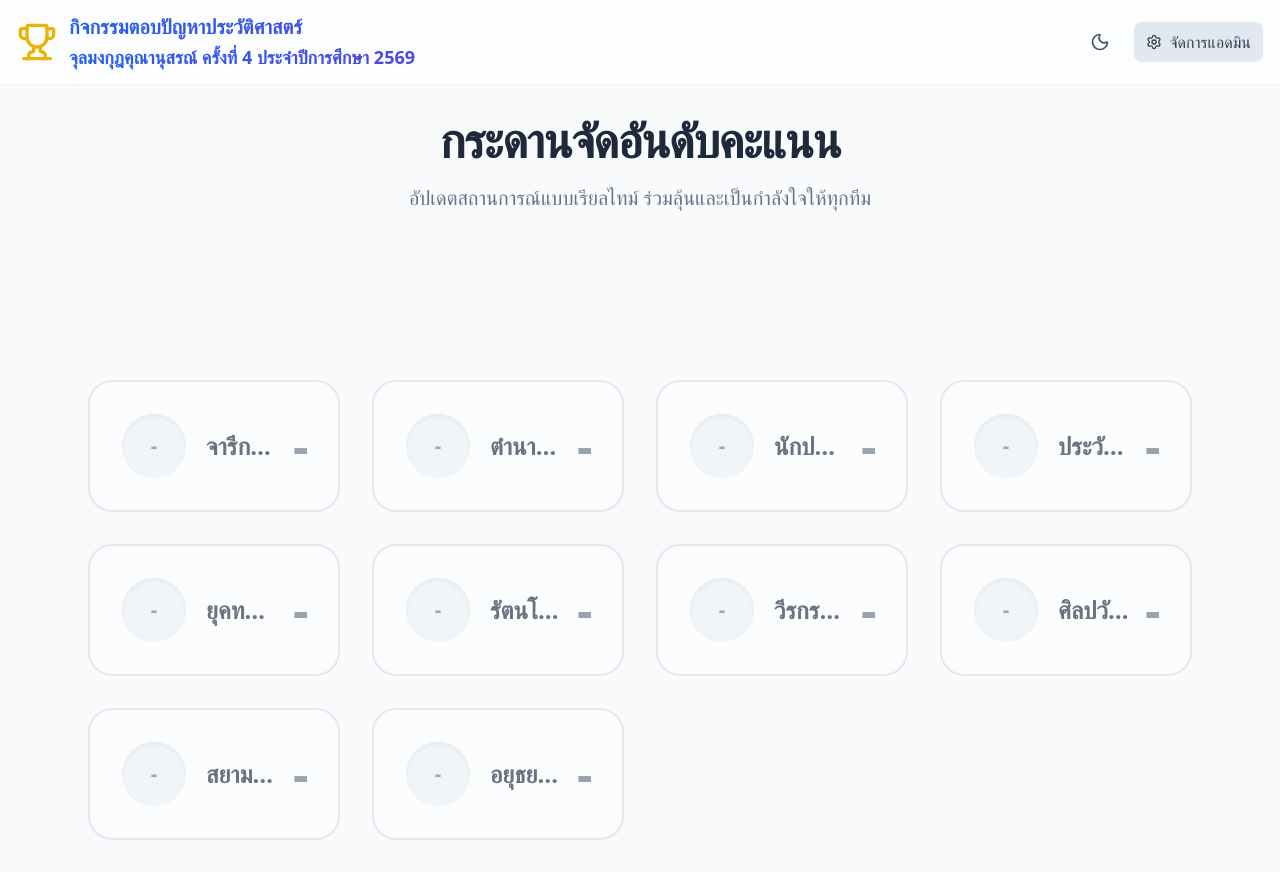
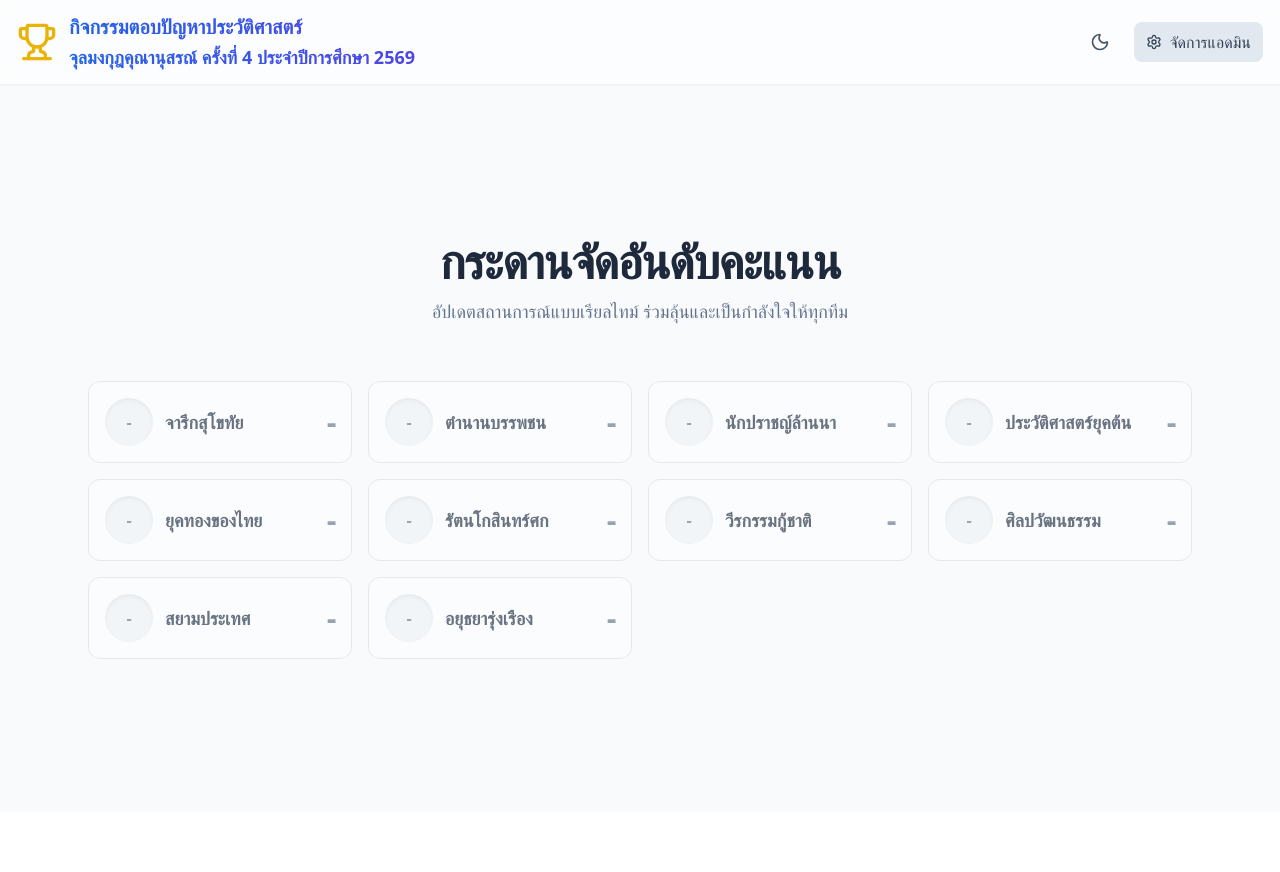
Before and after one commit to phongampaidh-cpu/leaderboard, a React (Vite) app: page / in a window 1280 px wide. After the commit the page ends 812 px from the top, so only its background shows below. Built offline with nearby package versions, Linux system fonts and the light colour scheme.

Commit message:
Update App.jsx

```diff
--- a/src/App.jsx
+++ b/src/App.jsx
@@ -225,17 +225,17 @@ const App = () => {
       </nav>
 
       {/* --- Main Content Area --- */}
-      <main className="container mx-auto px-4 py-8 max-w-6xl">
+      <main className="container mx-auto px-4 py-4 sm:py-6 max-w-6xl">
 
         {}
         {!isAdmin && (
-          <div className="space-y-4 sm:space-y-6">
-            {/* เพิ่มระยะห่างตรงนี้ให้เยอะมากๆ (mb-16 ถึง mb-32) */}
-            <div className="text-center mb-16 sm:mb-24 lg:mb-32">
-              <h2 className="text-3xl md:text-5xl font-extrabold tracking-tight mb-3 sm:mb-5">
+          <div className="flex flex-col justify-center min-h-[calc(100vh-120px)]">
+            {/* ปรับระยะห่างให้กระชับขึ้นเพื่อให้อยู่ในหน้าจอเดียว */}
+            <div className="text-center mb-6 sm:mb-8 lg:mb-10">
+              <h2 className="text-3xl md:text-4xl lg:text-5xl font-extrabold tracking-tight mb-2 sm:mb-3">
                 กระดานจัดอันดับคะแนน
               </h2>
-              <p className="text-base sm:text-lg md:text-xl text-slate-500 dark:text-slate-400 max-w-2xl mx-auto">
+              <p className="text-sm sm:text-base md:text-lg text-slate-500 dark:text-slate-400 max-w-2xl mx-auto">
                 อัปเดตสถานการณ์แบบเรียลไทม์ ร่วมลุ้นและเป็นกำลังใจให้ทุกทีม
               </p>
             </div>
@@ -267,87 +267,85 @@ const App = () => {
               const bottomTeams = [...rankedTeams.slice(3), ...unrankedTeams];
 
               return (
-                <div className="flex flex-col gap-8 sm:gap-16 w-full">
+                <div className="flex flex-col gap-4 sm:gap-6 w-full">
 
                   {/* --- แท่นรางวัล (Podium) สำหรับ Top 3 --- */}
-                  {/* เพิ่ม mt-8 sm:mt-12 ให้ห่างจากด้านบนมากขึ้นอีก */}
                   {rank1 && (
-                    <div className="flex flex-row justify-center items-end gap-2 sm:gap-6 mt-8 sm:mt-12 mb-6 sm:mb-10 h-[280px] sm:h-[350px] px-2 w-full max-w-4xl mx-auto">
+                    <div className="flex flex-row justify-center items-end gap-2 sm:gap-4 md:gap-6 mt-2 sm:mt-4 mb-4 sm:mb-6 h-[220px] sm:h-[300px] px-2 w-full max-w-4xl mx-auto">
 
                       {/* แท่นอันดับ 2 (ซ้าย) */}
                       {rank2 ? (
-                        <div className="flex flex-col items-center w-28 sm:w-48 animate-fade-in-up" style={{ animationDelay: '0.1s' }}>
-                          <div className="flex flex-col items-center mb-2 bg-gradient-to-r from-slate-200 to-gray-100 dark:from-slate-700 dark:to-gray-800 p-2 sm:p-4 rounded-2xl shadow-xl border border-slate-300 dark:border-slate-500 w-full relative z-10 text-center transition-transform hover:-translate-y-1 scale-[1.01]">
-                            <Medal className="w-8 h-8 sm:w-10 sm:h-10 text-slate-500 dark:text-slate-300 mb-1 drop-shadow-md" />
-                            <span className="font-bold text-xs sm:text-sm truncate w-full text-slate-800 dark:text-white">{rank2.name}</span>
-                            <span className="text-lg sm:text-2xl font-black text-slate-700 dark:text-slate-200 tracking-tighter">{rank2.score.toLocaleString()}</span>
+                        <div className="flex flex-col items-center w-28 sm:w-44 animate-fade-in-up" style={{ animationDelay: '0.1s' }}>
+                          <div className="flex flex-col items-center mb-2 bg-gradient-to-r from-slate-200 to-gray-100 dark:from-slate-700 dark:to-gray-800 p-2 sm:p-3 rounded-2xl shadow-xl border border-slate-300 dark:border-slate-500 w-full relative z-10 text-center transition-transform hover:-translate-y-1 scale-[1.01]">
+                            <Medal className="w-6 h-6 sm:w-8 sm:h-8 text-slate-500 dark:text-slate-300 mb-1 drop-shadow-md" />
+                            <span className="font-bold text-xs sm:text-sm md:text-base truncate w-full text-slate-800 dark:text-white">{rank2.name}</span>
+                            <span className="text-base sm:text-xl font-black text-slate-700 dark:text-slate-200 tracking-tighter">{rank2.score.toLocaleString()}</span>
                           </div>
-                          <div className="w-full h-28 sm:h-40 bg-gradient-to-t from-slate-300 to-slate-100 dark:from-slate-700 dark:to-slate-500 rounded-t-xl shadow-inner flex justify-center pt-4 sm:pt-6 border-t-4 border-slate-400 relative">
-                            <span className="text-4xl sm:text-6xl font-black text-slate-400/50 dark:text-slate-900/30">2</span>
+                          <div className="w-full h-24 sm:h-36 bg-gradient-to-t from-slate-300 to-slate-100 dark:from-slate-700 dark:to-slate-500 rounded-t-xl shadow-inner flex justify-center pt-3 sm:pt-5 border-t-4 border-slate-400 relative">
+                            <span className="text-3xl sm:text-5xl font-black text-slate-400/50 dark:text-slate-900/30">2</span>
                           </div>
                         </div>
-                      ) : <div className="w-28 sm:w-48"></div>}
+                      ) : <div className="w-28 sm:w-44"></div>}
 
                       {/* แท่นอันดับ 1 (ตรงกลาง) */}
-                      <div className="flex flex-col items-center w-36 sm:w-60 animate-fade-in-up z-20">
-                          <div className="flex flex-col items-center mb-2 bg-gradient-to-br from-yellow-100 to-amber-50 dark:from-yellow-900/60 dark:to-amber-900/30 p-3 sm:p-5 rounded-2xl shadow-2xl border-2 border-yellow-400 dark:border-yellow-500 w-full relative text-center transition-transform hover:-translate-y-2 scale-105">
-                            <Trophy className="w-10 h-10 sm:w-14 sm:h-14 text-yellow-500 mb-1 drop-shadow-lg" />
-                            <span className="font-extrabold text-sm sm:text-base truncate w-full text-slate-800 dark:text-white">{rank1.name}</span>
-                            <span className="text-2xl sm:text-3xl font-black text-yellow-600 dark:text-yellow-400 tracking-tighter">{rank1.score.toLocaleString()}</span>
+                      <div className="flex flex-col items-center w-36 sm:w-56 animate-fade-in-up z-20">
+                          <div className="flex flex-col items-center mb-2 bg-gradient-to-br from-yellow-100 to-amber-50 dark:from-yellow-900/60 dark:to-amber-900/30 p-2 sm:p-4 rounded-2xl shadow-2xl border-2 border-yellow-400 dark:border-yellow-500 w-full relative text-center transition-transform hover:-translate-y-2 scale-105">
+                            <Trophy className="w-8 h-8 sm:w-12 sm:h-12 text-yellow-500 mb-1 drop-shadow-lg" />
+                            <span className="font-extrabold text-sm sm:text-base md:text-lg truncate w-full text-slate-800 dark:text-white">{rank1.name}</span>
+                            <span className="text-xl sm:text-3xl font-black text-yellow-600 dark:text-yellow-400 tracking-tighter">{rank1.score.toLocaleString()}</span>
                           </div>
-                          <div className="w-full h-40 sm:h-56 bg-gradient-to-t from-yellow-500 to-yellow-300 dark:from-yellow-700 dark:to-yellow-500 rounded-t-xl shadow-[0_-10px_40px_rgba(234,179,8,0.3)] flex justify-center pt-6 sm:pt-8 border-t-4 border-yellow-200 relative">
+                          <div className="w-full h-32 sm:h-48 bg-gradient-to-t from-yellow-500 to-yellow-300 dark:from-yellow-700 dark:to-yellow-500 rounded-t-xl shadow-[0_-10px_40px_rgba(234,179,8,0.3)] flex justify-center pt-4 sm:pt-6 border-t-4 border-yellow-200 relative">
                             <div className="absolute inset-0 bg-white/20 dark:bg-black/10 rounded-t-xl pointer-events-none"></div>
-                            <span className="text-5xl sm:text-7xl font-black text-yellow-700/40 dark:text-yellow-900/40 relative z-10">1</span>
+                            <span className="text-4xl sm:text-6xl font-black text-yellow-700/40 dark:text-yellow-900/40 relative z-10">1</span>
                           </div>
                       </div>
 
                       {/* แท่นอันดับ 3 (ขวา) */}
                       {rank3 ? (
-                        <div className="flex flex-col items-center w-28 sm:w-48 animate-fade-in-up" style={{ animationDelay: '0.2s' }}>
-                          <div className="flex flex-col items-center mb-2 bg-white dark:bg-slate-800 p-2 sm:p-4 rounded-2xl shadow-lg border border-amber-300 dark:border-amber-900/50 w-full relative z-10 text-center transition-transform hover:-translate-y-1">
-                            <Medal className="w-8 h-8 sm:w-10 sm:h-10 text-amber-600 mb-1 drop-shadow-sm" />
-                            <span className="font-bold text-xs sm:text-sm truncate w-full text-slate-700 dark:text-slate-200">{rank3.name}</span>
-                            <span className="text-lg sm:text-2xl font-black text-amber-600 dark:text-amber-500 tracking-tighter">{rank3.score.toLocaleString()}</span>
+                        <div className="flex flex-col items-center w-28 sm:w-44 animate-fade-in-up" style={{ animationDelay: '0.2s' }}>
+                          <div className="flex flex-col items-center mb-2 bg-white dark:bg-slate-800 p-2 sm:p-3 rounded-2xl shadow-lg border border-amber-300 dark:border-amber-900/50 w-full relative z-10 text-center transition-transform hover:-translate-y-1">
+                            <Medal className="w-6 h-6 sm:w-8 sm:h-8 text-amber-600 mb-1 drop-shadow-sm" />
+                            <span className="font-bold text-xs sm:text-sm md:text-base truncate w-full text-slate-700 dark:text-slate-200">{rank3.name}</span>
+                            <span className="text-base sm:text-xl font-black text-amber-600 dark:text-amber-500 tracking-tighter">{rank3.score.toLocaleString()}</span>
                           </div>
-                          <div className="w-full h-20 sm:h-28 bg-gradient-to-t from-orange-300 to-amber-200 dark:from-amber-800 dark:to-orange-700 rounded-t-xl shadow-inner flex justify-center pt-3 sm:pt-4 border-t-4 border-amber-400 relative">
-                            <span className="text-4xl sm:text-6xl font-black text-amber-700/30 dark:text-amber-900/30">3</span>
+                          <div className="w-full h-16 sm:h-28 bg-gradient-to-t from-orange-300 to-amber-200 dark:from-amber-800 dark:to-orange-700 rounded-t-xl shadow-inner flex justify-center pt-2 sm:pt-4 border-t-4 border-amber-400 relative">
+                            <span className="text-3xl sm:text-5xl font-black text-amber-700/30 dark:text-amber-900/30">3</span>
                           </div>
                         </div>
-                      ) : <div className="w-28 sm:w-48"></div>}
+                      ) : <div className="w-28 sm:w-44"></div>}
 
                     </div>
                   )}
 
-                  {/* --- ตารางรายชื่อทีมที่เหลือแบบคอลัมน์ (Grid) ขยายขนาดการ์ดแบบจัดเต็ม --- */}
-                  {/* ลดจำนวนคอลัมน์เหลือ 4 และเพิ่มระยะห่าง (gap) */}
+                  {/* --- ตารางรายชื่อทีมที่เหลือแบบคอลัมน์ (Grid) --- */}
                   {bottomTeams.length > 0 && (
-                    <div className="grid grid-cols-1 sm:grid-cols-2 lg:grid-cols-3 xl:grid-cols-4 gap-4 sm:gap-6 md:gap-8 mt-6 sm:mt-10 w-full px-2 max-w-full">
+                    <div className="grid grid-cols-2 sm:grid-cols-3 lg:grid-cols-4 gap-3 sm:gap-4 mt-2 sm:mt-4 w-full px-2 max-w-full">
                       {bottomTeams.map((team) => {
                         const isRanked = team.score > 0;
                         return (
                           <div
                             key={team.id}
-                            className={`flex items-center justify-between p-4 sm:p-6 md:p-8 rounded-3xl border-2 transition-all duration-300 hover:shadow-xl hover:-translate-y-2 ${
+                            className={`flex items-center justify-between p-3 sm:p-4 rounded-xl border transition-all duration-300 hover:shadow-md hover:-translate-y-1 ${
                               isRanked
                                 ? 'glass-panel border-blue-200 dark:border-blue-900/50 hover:border-blue-400'
                                 : 'bg-white/40 dark:bg-slate-800/40 border-slate-200 dark:border-slate-700 grayscale-[40%]'
                             }`}
                           >
-                            <div className="flex items-center gap-4 sm:gap-5 overflow-hidden">
-                              <div className={`w-12 h-12 sm:w-14 sm:h-14 md:w-16 md:h-16 flex-shrink-0 rounded-full flex items-center justify-center font-bold text-base sm:text-lg md:text-xl shadow-inner ${
+                            <div className="flex items-center gap-3 overflow-hidden">
+                              <div className={`w-10 h-10 sm:w-12 sm:h-12 flex-shrink-0 rounded-full flex items-center justify-center font-bold text-sm sm:text-base shadow-inner ${
                                 isRanked
                                   ? 'bg-blue-100 dark:bg-blue-900/50 text-blue-700 dark:text-blue-300'
                                   : 'bg-slate-100 dark:bg-slate-800 text-slate-400'
                               }`}>
                                 {team.displayRank}
                               </div>
-                              <h4 className={`font-bold text-base sm:text-xl md:text-2xl truncate ${
+                              <h4 className={`font-bold text-sm sm:text-base md:text-lg truncate ${
                                 isRanked ? 'text-slate-800 dark:text-white' : 'text-slate-500 dark:text-slate-400'
                               }`}>
                                 {team.name}
                               </h4>
                             </div>
-                            <div className={`text-3xl sm:text-4xl md:text-5xl font-black tabular-nums tracking-tighter ml-4 flex-shrink-0 ${
+                            <div className={`text-xl sm:text-2xl md:text-3xl font-black tabular-nums tracking-tighter ml-3 flex-shrink-0 ${
                               isRanked ? 'text-blue-600 dark:text-blue-400' : 'text-slate-400 dark:text-slate-500'
                             }`}>
                               {isRanked ? team.score.toLocaleString() : '-'}
```
